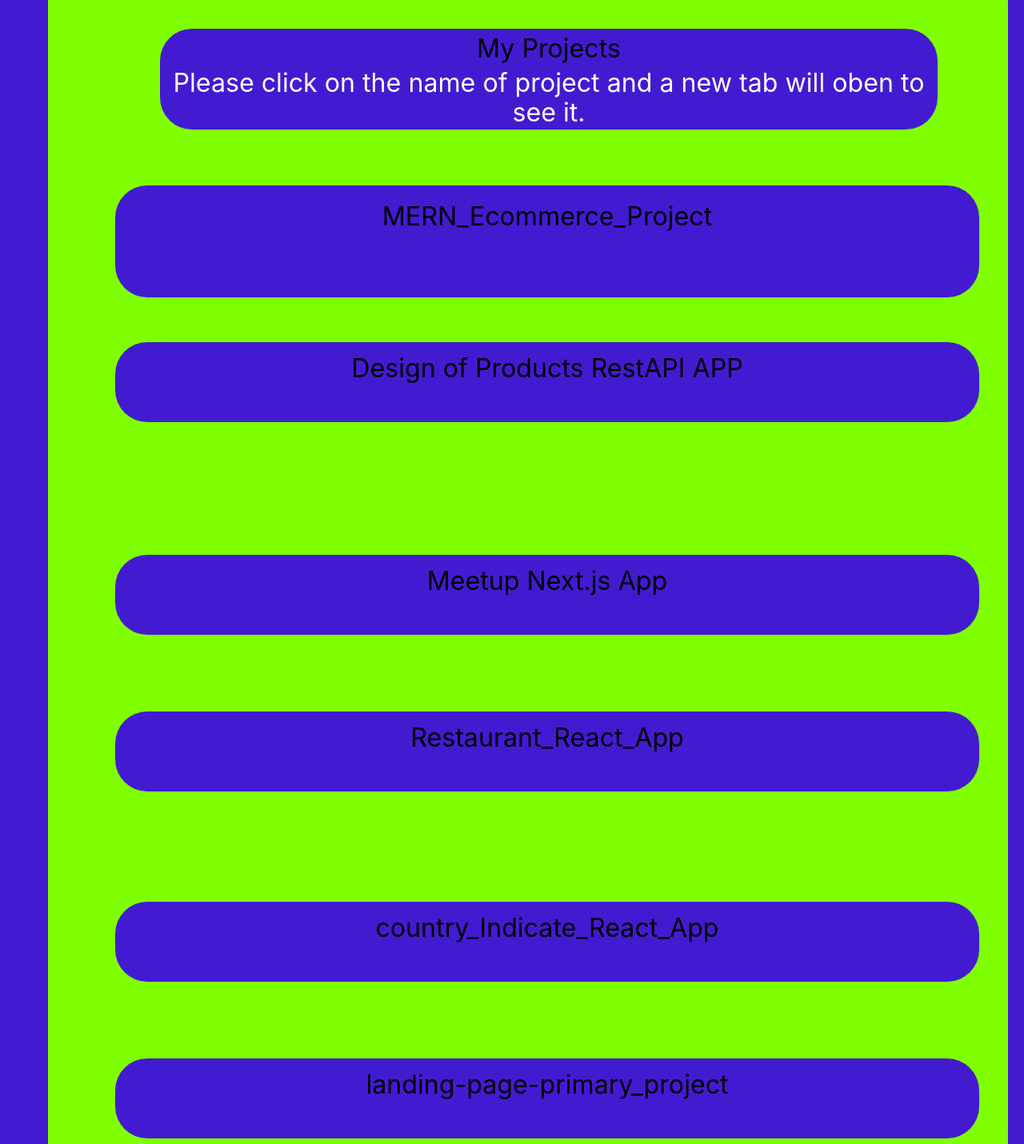
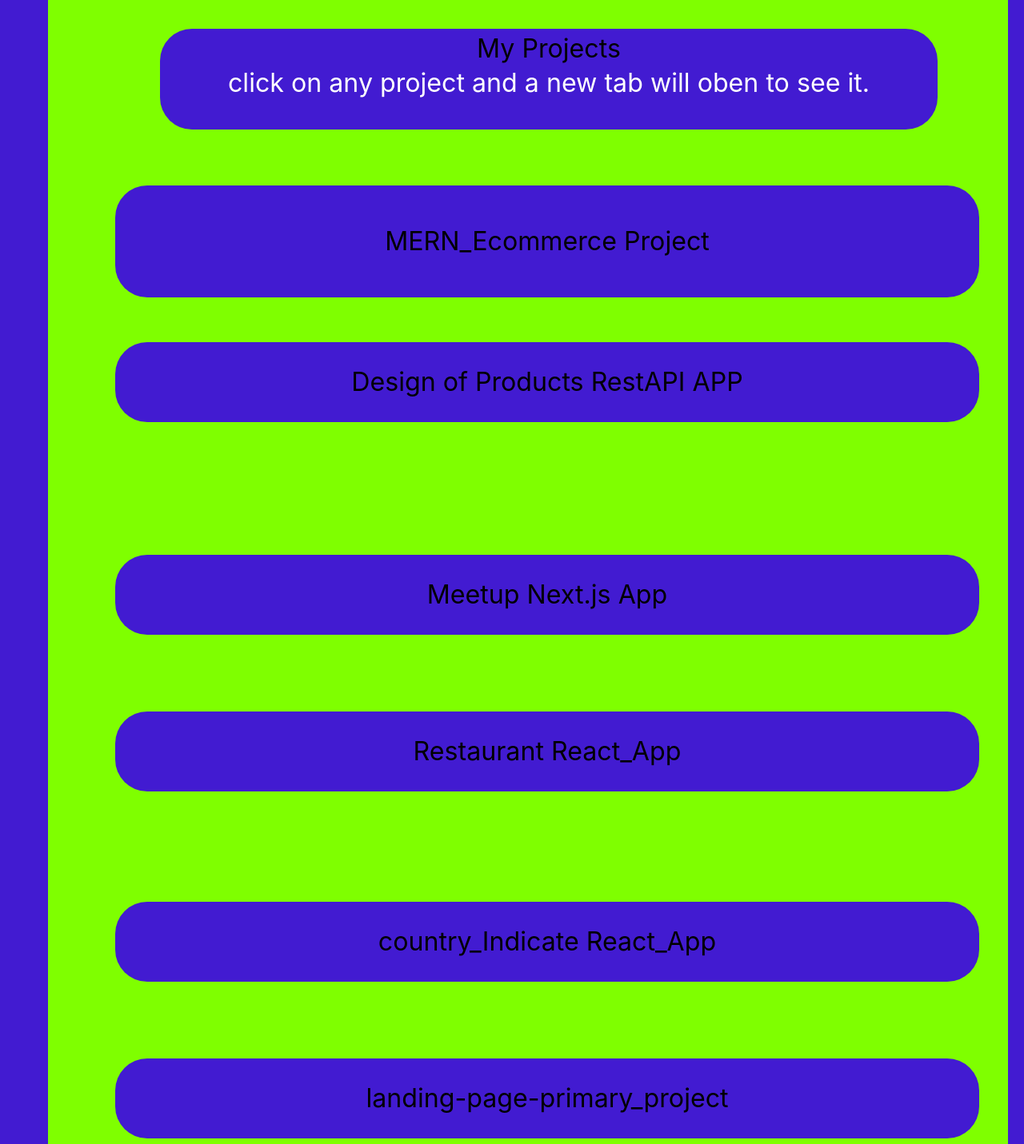
Before and after one commit to Abdelmeguid/Portfolio_jun_2023, a React (Create React App) app: page / in a window 1280 px wide. Shown: the part 1119-2550 px from the top of the page at 80% size. Built offline with nearby package versions, Linux system fonts and the light colour scheme; the HTML template or start-up script is replaced by a standard one.

Commit message:
update divs

```diff
--- a/src/App.css
+++ b/src/App.css
@@ -159,10 +159,18 @@
   text-decoration: none;
   color: #000;
   width: 92%;
-  display: block;
+  display: flex;
   position: absolute;
   height: 71%;
-  word-wrap: break-word;
+
+
+  justify-content: center;
+  align-items: center;
+  text-align: center;
+  white-space: normal; /* Allows the text to wrap normally */
+  word-wrap: break-word; /* Breaks long words to fit within the container */
+  overflow-wrap: break-word; /* Ensures wrapping for long words */
+
 }
 
 .animation-div1 {
@@ -594,6 +602,9 @@
 
     color: #000;
     margin-top: 10px;
+    display: flex;
+  justify-content: center;
+  align-items: center;
   }
 
   @keyframes slide-in1 {
--- a/src/App.js
+++ b/src/App.js
@@ -72,7 +72,7 @@
       lottie.destroy();
     };
   }, []);
-  ///next svg nnn
+  ///next svg
 
   useEffect(() => {
     lottie.loadAnimation({
@@ -384,7 +384,7 @@
           <div className="Myprojects">
             My Projects
             <p>
-              Please click on the name of project and a new tab will oben to see
+              click on any project and a new tab will oben to see
               it.
             </p>
           </div>
@@ -398,8 +398,9 @@
                 target="_blank"
                 rel="noopener noreferrer"
                 className="link2"
+
               >
-                MERN_Ecommerce_Project
+                MERN_Ecommerce Project
               </a>
             </div>
           )}
@@ -444,7 +445,7 @@
                 rel="noopener noreferrer"
                 className="link2"
               >
-                Restaurant_React_App
+                Restaurant React_App
               </a>
             </div>
           )}
@@ -459,7 +460,7 @@
                 rel="noopener noreferrer"
                 className="link2"
               >
-                country_Indicate_React_App
+                country_Indicate React_App
               </a>
             </div>
           )}
```
